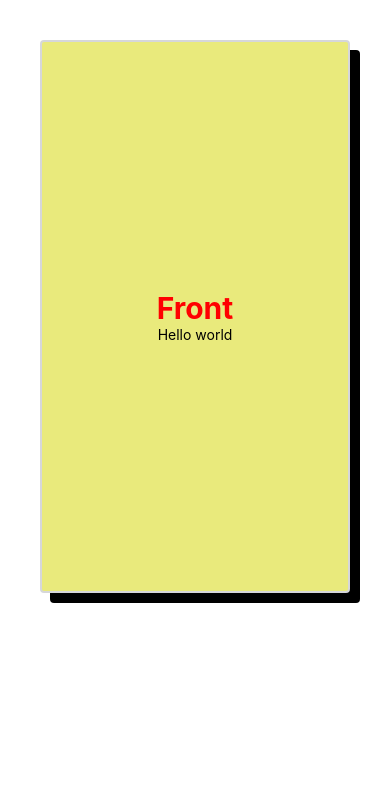
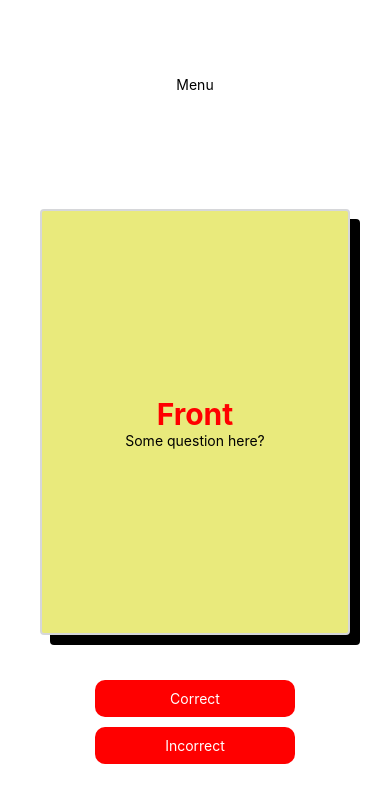
Before and after one commit to learnathoner/react-native-flashcards, a React Native app: screen / in a window 390 px wide. Shown: the top 802 px of the page. Built offline with nearby package versions, Linux system fonts and the light colour scheme.

Commit message:
Flip flashcard, add buttons to layout. Shadow disappears.

```diff
--- a/App.js
+++ b/App.js
@@ -1,13 +1,12 @@
 import React from 'react';
 import { StyleSheet, Text, View } from 'react-native';
-import FlashCard from './components/FlashCard'
+import CardDisplay from './components/CardDisplay'
 
 export default class App extends React.Component {
   render() {
     return (
       <View style={{flex: 1}}>
-        <FlashCard />
-        <View style={{flex: 1}}></View>
+        <CardDisplay />
       </View>
     );
   }
--- /dev/null
+++ b/components/CardDisplay.js
@@ -0,0 +1,38 @@
+import React, { Component } from 'react'
+import { Text, View, StyleSheet } from 'react-native'
+import FlashCard from './FlashCard'
+import TextButton from './TextButton'
+
+class CardDisplay extends Component {
+  render () {
+    return (
+      <View style={{flex: 1}}>
+        <View style={styles.container}>
+          <Text>Menu</Text>
+        </View>
+
+        <FlashCard style={{flex: 4}}/>
+
+        <View style={styles.quizButtons}>
+          <TextButton onPress={() => {}}> Correct </TextButton>
+          <TextButton onPress={() => {}}> Incorrect </TextButton>
+        </View>
+      </View>
+    )
+  }
+}
+
+const styles = StyleSheet.create({
+  container: {
+    flex: 1,
+    alignItems: "center",
+    justifyContent: "center",
+  },
+  quizButtons: {
+    flex: 1,
+    justifyContent: "flex-start",
+    alignItems: "center"
+  }
+})
+
+export default CardDisplay
--- a/components/FlashCard.js
+++ b/components/FlashCard.js
@@ -54,13 +54,13 @@ class FlashCard extends Component {
         <TouchableWithoutFeedback onPress={() => this.flipCard()}>
           <Animated.View style={[styles.flashCard, frontAnimatedStyle]}>
             <Text style={styles.text}>Front</Text>
-            <Text>Hello world</Text>
+            <Text>Some question here?</Text>
           </Animated.View>
         </TouchableWithoutFeedback>
         <TouchableWithoutFeedback onPress={() => this.flipCard()}>
           <Animated.View style={[styles.flashCard, backAnimatedStyle, styles.flashCardBack]}>
             <Text style={styles.text}>Back</Text>
-            <Text>Hello world</Text>
+            <Text>Answer!</Text>
           </Animated.View>
         </TouchableWithoutFeedback>
       </View>
--- /dev/null
+++ b/components/TextButton.js
@@ -0,0 +1,25 @@
+import React from 'react'
+import { Text, TouchableOpacity, StyleSheet } from 'react-native'
+// import { purple } from '../utils/colors'
+
+export default function TextButton ({ children, onPress, style = {} }) {
+  return (
+    <TouchableOpacity style={styles.quizButton} onPress={onPress}>
+      <Text style={[styles.reset, style]}>{children}</Text>
+    </TouchableOpacity>
+  )
+}
+
+const styles = StyleSheet.create({
+  quizButton: {
+    backgroundColor: 'red',
+    width: 200,
+    padding: 10,
+    margin: 5,
+    borderRadius: 10
+  },
+  reset: {
+    textAlign: 'center',
+    color: 'white',
+  }
+})
```
Also changed, not shown: 1 other file (tests, documents, lock files or other folders).
